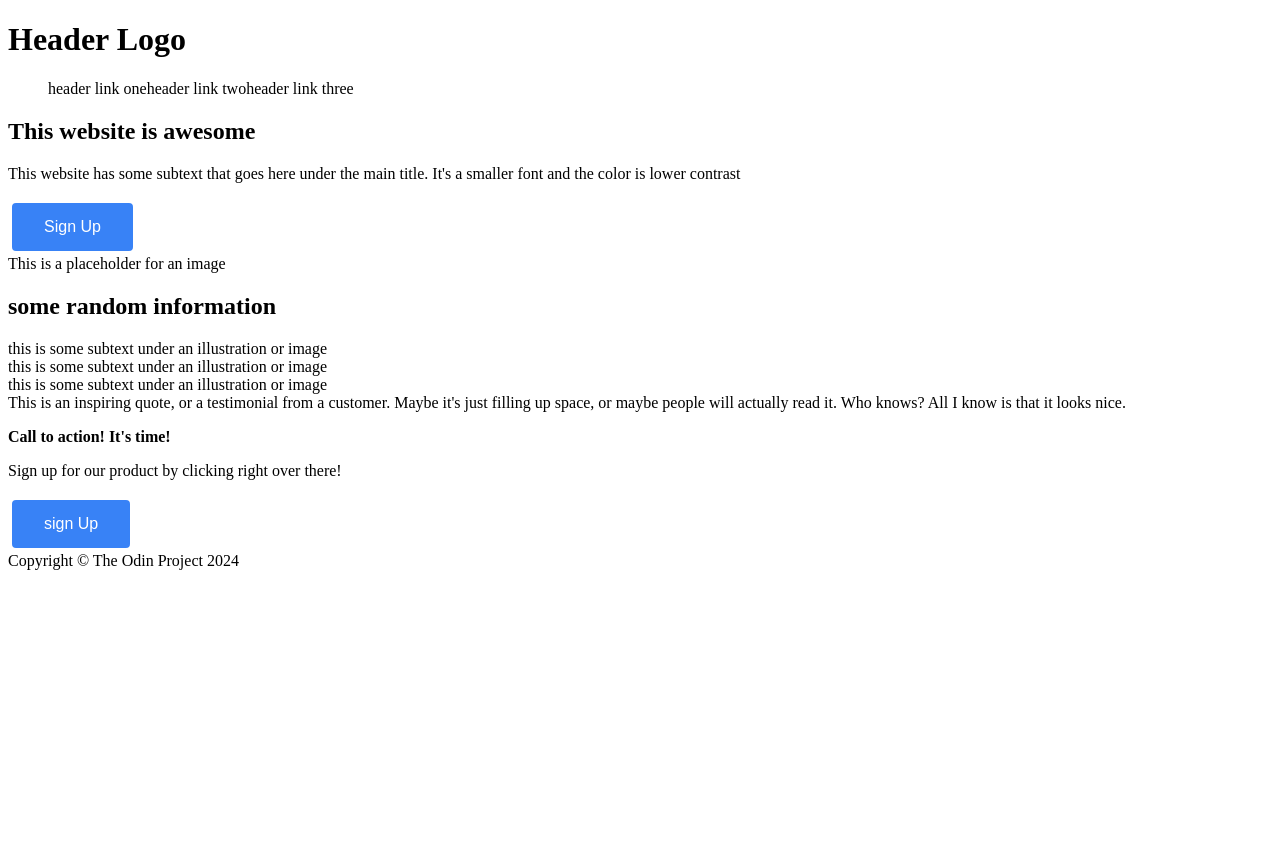
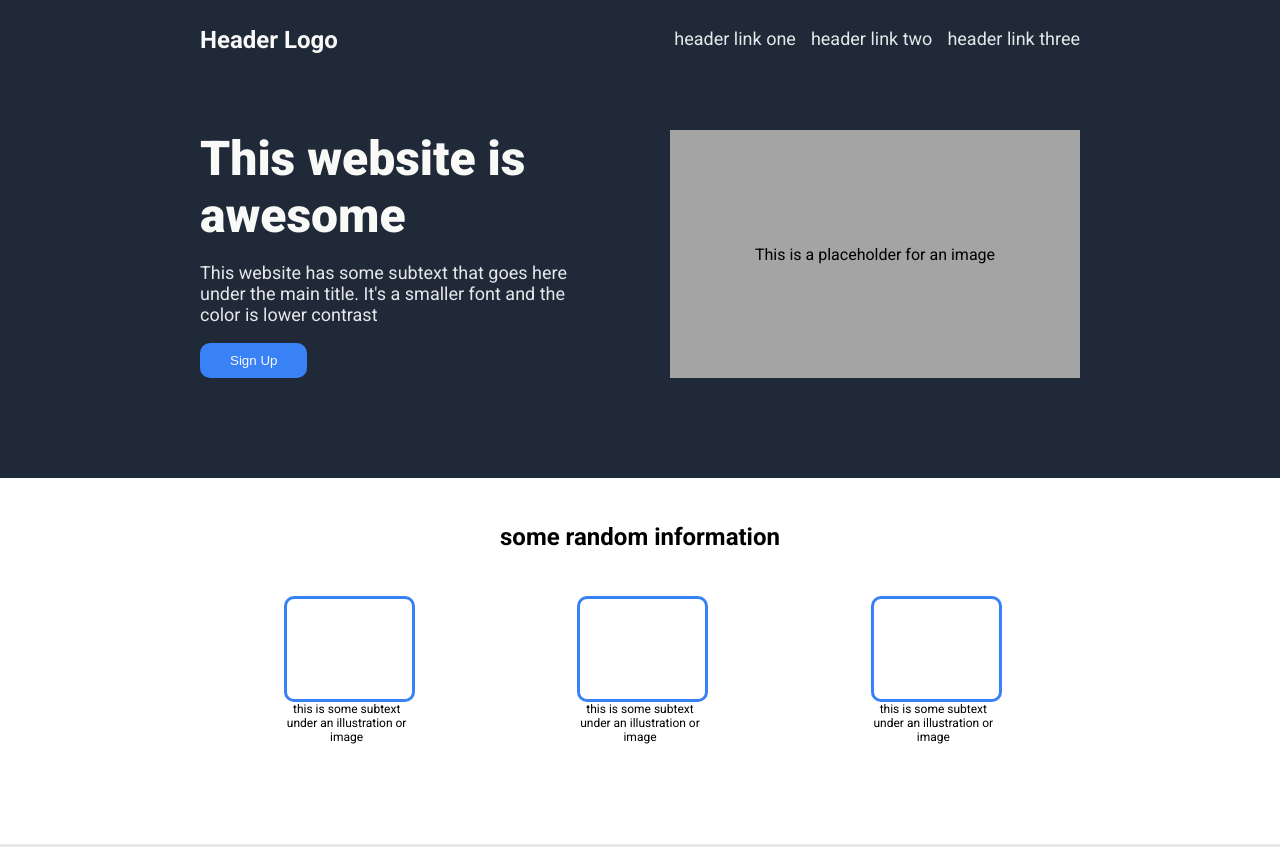
Before and after one commit to slothTaco/My_Webpage, a plain HTML site: page index.html in a window 1280 px wide. Shown: the top 847 px of the page. Before the commit the page ends 800 px from the top, so only its background shows below. Drawn offline with Linux system fonts and the light colour scheme.

Commit message:
completed website using online assistance, need further practice

```diff
--- a/index.html
+++ b/index.html
@@ -33,11 +33,13 @@
           <div>
             <div class="block"></div>
             this is some subtext under an illustration or image
-           </div>
+          </div>
+          <div>
            <div class="block"></div>
             this is some subtext under an illustration or image
-           </div>
-           <div class="block"></div>
+          </div>
+          <div>
+            <div class="block"></div>
             this is some subtext under an illustration or image
           </div>
         </div>
@@ -49,6 +51,7 @@
           just filling up space, or maybe people will actually read it. Who knows?
           All I know is that it looks nice.
         </div>
+        <div class="quoteCredit">- Thor, God of Thunder</div>
       </section>
 
       <section class="promptCard">
--- a/style.css
+++ b/style.css
@@ -1,113 +1,161 @@
-.container {
+@import url('https://fonts.googleapis.com/css2?family=Roboto:ital,wght@0,100;0,300;0,400;0,500;0,700;0,900;1,100;1,300;1,400;1,500;1,700;1,900&display=swap');
 
+body {
+    margin: 0;
+    padding: 0;
+    box-sizing: border-box;
+    font-family: roboto, serif;
+    flex-wrap: wrap;
+}
 
+header  {
+    background-color: #1f2937;
+    padding: 10px 200px;
+    display: flex;
+    justify-content: space-between;
+}
+
+header h1 {
+    color: #f9faf8;
+    font-size: 24px;
+}
+
+header ul {
+    color: #e5e7eb;
+    font-size: 18px;
+    list-style: none;
+    display: flex;
+    gap: 15px;
+}
+
+.intro {
+    background-color: #1f2937;
+    padding: 50px 200px 100px;
+    display: flex;
+    justify-content: space-between;
+}
+
+.cardInfo {
+
+    flex-basis: 400px;
+}
+
+.cardImg {
+    flex-basis: 400px;
+    background-color: rgb(165, 164, 164);
+    padding: 5px;
+    display: flex;
+    justify-content: center;
+    align-items: center;
 
 }
 
-.container > div {
-    flex: 1;
+.cardInfo h2 {
+    font-size: 48px;
+    font-weight: 900;
+    color: #f9faf8;
+    margin: 0;
 }
 
-.header_container {
-    background-color: #1F2937;
-    display: flex;
+.cardInfo p {
+    color: #e5e7eb;
+    font-size: 18px;
+}
 
+.cardInfo button {
+    color: #f9faf8;
+    background-color: #3882f6;
+    padding: 10px 30px;
+    border: none;
+    border-radius: 10px;
 
 }
 
-ul {
-    list-style-type: none;
+.middleCard {
+    padding: 25px 200px 100px;
+}
+
+.middleCard h2 {
+    text-align: center;
+}
+
+.block {
+border: 3px solid #3882f6;
+border-radius: 10px;
+width: 100px;
+height: 100px;
+}
+
+.cards div {
+    width: 125px;
+    font-size: 12px;
+    text-align: center;
+}
+
+.cards {
+    padding-top: 25px;
     display: flex;
+    justify-content: space-around;
+}
+
+.quoteCard {
+    background-color: #e5e7eb;
+    padding: 100px 200px;
+    font-size: 36px;
+    font-style: italic;
+    font-weight: 300p;
+    color: #1F2937;
+}
+
+.quoteCredit {
+    font-size: 24px;
+    font-style: normal;
+    font-weight: 500;
+    text-align: end;
+    padding-top: 10;
+    padding-right: 50px;
+}
+
+.promptCard {
+    margin: 80px 200px;
+    padding: 48px 50px;
+    background-color: #3882f6;
+    border-radius: 10px;
+    color: #f9fa98;
+    display: flex;
+    justify-content: space-evenly;
+}
+
+.promptCard button {
+    width: 120px;
+    height: 30px;
+    padding: 5px 10px;
+    background-color: #3882f6;
+    border: 1px solid #f9faf8;
+    border-radius: 10px;
+    color: #f9faf8;
+    display: flex;
+    justify-content: center;
+    align-self: center;
+}
+
+.promptMessage {
+    color: #e5e7eb;
+    font-size: 16px;
 
 }
 
-.header_info {
-    display: flex;
-
-}
-button {
-    display: flex;
+.promptCard p {
+    margin: 5px 0px;
 
 }
 
-.sign_up, button {
-    background-color: #3882F6;
-    border: none;
-    color: white;
-    padding: 15px 32px;
-    text-align: center;
-    text-decoration: none;
-    display: inline-block;
-    font-size: 16px;
-    border: 4px solid white;
-    border-radius: 8px;
-
+footer {
+    padding: 20px 0px;
+    background-color: #1f2937;
+    font-size: 12px;
+    color: #e5e7eb;
+    display: flex;
+    justify-content: center;
+    align-items: center;
 }
-
-.me {
-width: 300px;
-height: auto;
-display: flex;
-flex: 0 0 auto;
-
-}
-
-.info_container {
-    display: flex;
-    flex: 1;
-
-}
-
-
-.quote {
-    display: flex;
-    font-style: light italic;
-    background-color: #E5E7EB;
-    font-size: 36px;
-    color: #1F2937;
-
-
-}
-
-
-.footer {
-   display: flex;
-
-    box-sizing: border-box;
-    background-color: #3882F6;
-    font-size: 36px;
-    color: #1F2937;
-    font-weight: 900;
-}
-
-
-
-
-.Google {
-    width: 100px;
-    height: auto;
-    border: 4px solid #3882F6;
-    border-radius: 8px;
-}
-
-.CISCO1 {
-    width: 100px;
-    height: auto;
-    border: 4px solid #3882F6;
-    border-radius: 8px;
-}
-
-.CISCO2 {
-    width: 100px;
-    height: auto;
-    border: 4px solid #3882F6;
-    border-radius: 8px;
-
-}
-
-.OU {
-    width: 100px;
-    height: auto;
-    border: 4px solid #3882F6;
-    border-radius: 8px;
-}
```
